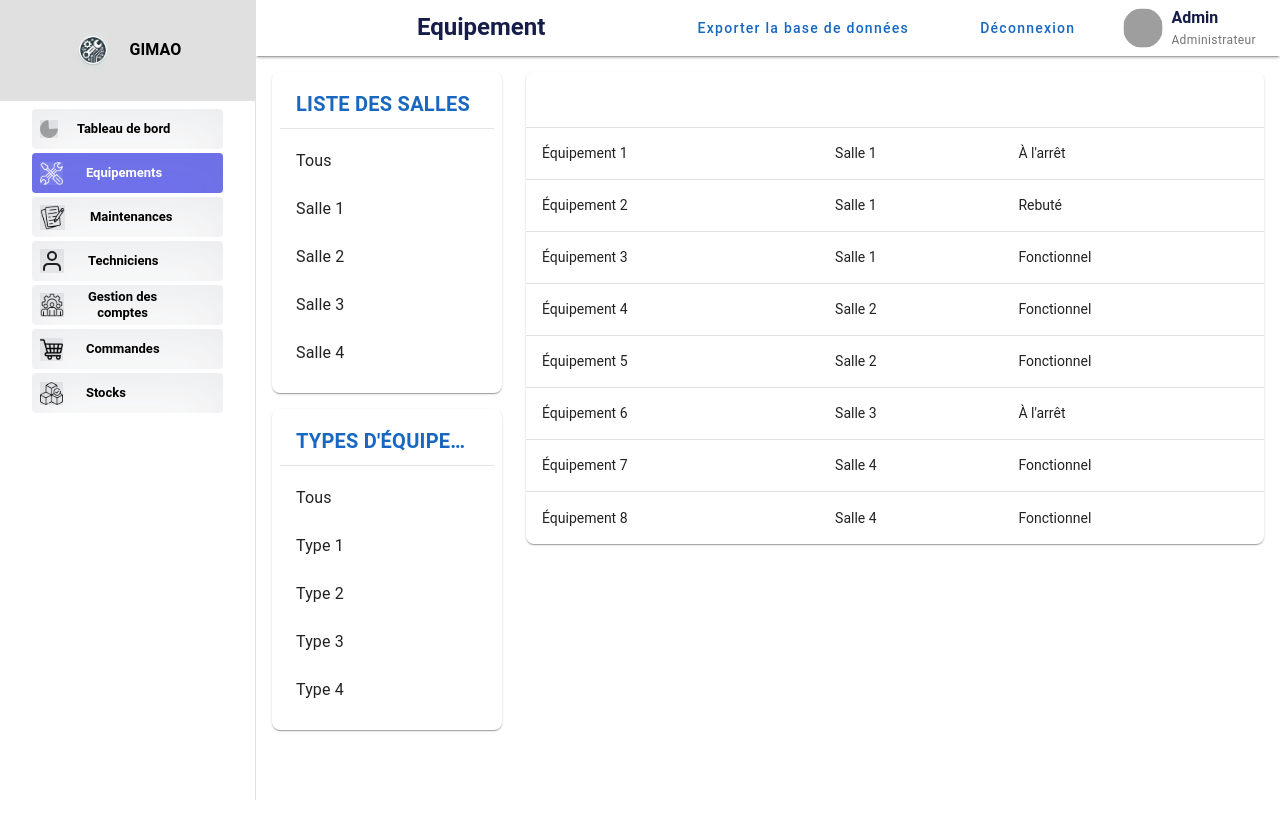
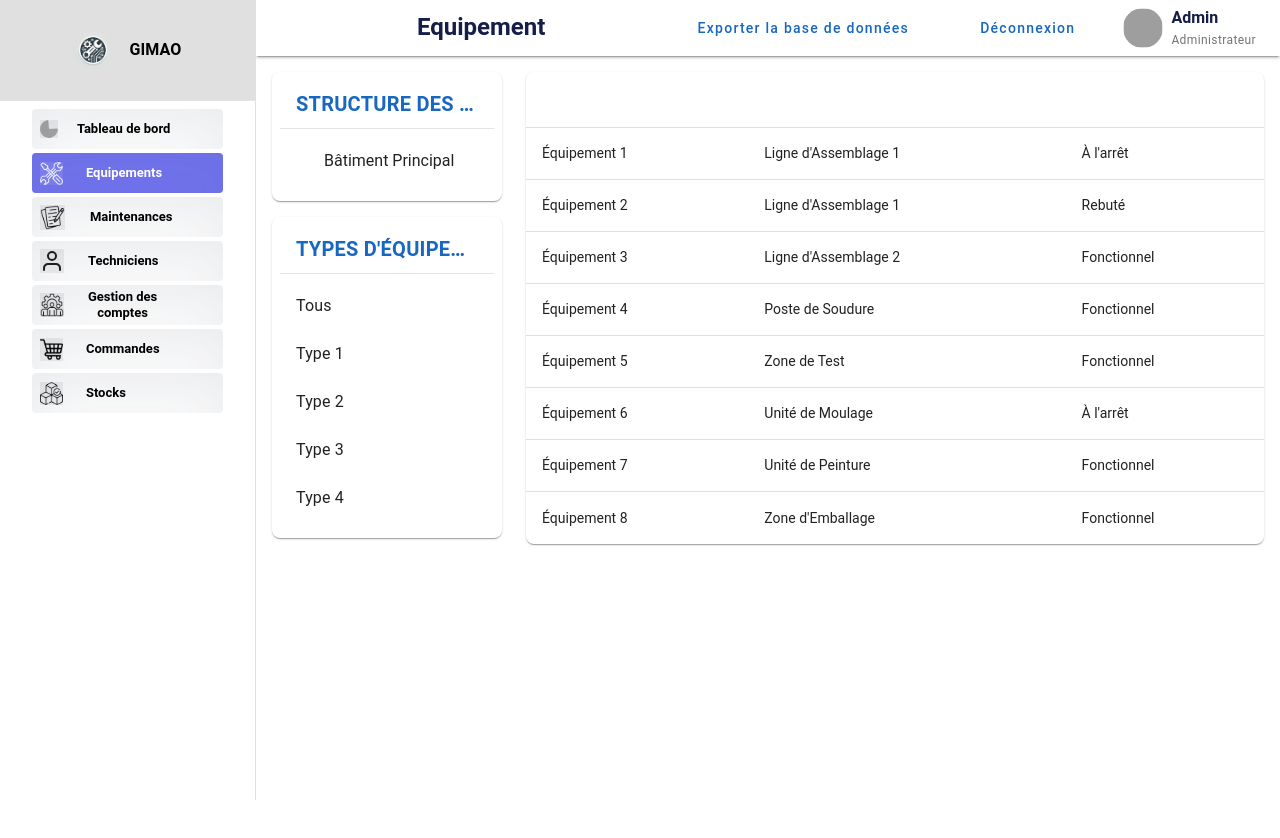
Before and after one commit to JDRSinclair/GIMAO, a Vue app in the folder frontend/: page /equipements in a window 1280 px wide. Shown: the top 838 px of the page. Built offline with nearby package versions, Linux system fonts and the light colour scheme; grey boxes are pictures that could not be loaded; the HTML template or start-up script is replaced by a standard one.

Commit message:
Ajout du système d'exploration de fichiers pour les valeurs de lieux dans la vue Équipement.

```diff
--- a/frontend/package.json
+++ b/frontend/package.json
@@ -7,11 +7,12 @@
     "serve": "vue-cli-service serve"
   },
   "dependencies": {
+    "@mdi/font": "^7.4.47",
     "@vue/cli-service": "^5.0.0",
     "axios": "^1.7.9",
     "vue": "^3.2.37",
     "vue-router": "^4.5.0",
-    "vuetify": "^3.0.0"
+    "vuetify": "^3.6.0"
   },
   "author": "",
   "license": "ISC"
--- /dev/null
+++ b/frontend/src/components/LieuxExplorer.vue
@@ -0,0 +1,73 @@
+<template>
+  <div>
+    <p v-if="!lieux || lieux.length === 0">Aucune donnée de localisation disponible.</p>
+    <v-treeview
+      v-else
+      :items="lieux"
+      item-key="id"
+      open-on-click
+      item-text="nomLieu"
+      rounded
+      hoverable
+      activatable
+      dense
+      @update:active="onSelect"
+    >
+      <template v-slot:prepend="{ item,open }">
+        {{item.nomLieu}}
+      </template>
+      <template v-slot:label="{ item }">
+      </template>
+
+    </v-treeview>
+  </div>
+</template>
+
+<script>
+import { VTreeview } from 'vuetify/labs/VTreeview';
+
+export default {
+  name: 'LieuxExplorer',
+  components: {
+    VTreeview
+  },
+  props: {
+    lieux: {
+      required: true
+    }
+  },
+  methods: {
+    onSelect(items) {
+      console.log('Item sélectionné:', items);
+      if (items.length > 0) {
+        const selectedItem = this.findItem(this.lieux, items[0]);
+        if (selectedItem) {
+          console.log('Item trouvé:', selectedItem);
+          this.$emit('select-lieu', selectedItem);
+        }
+      }
+    },
+    findItem(items, id) {
+      for (const item of items) {
+        if (item.id === id) {
+          return item;
+        }
+        if (item.children) {
+          const found = this.findItem(item.children, id);
+          if (found) {
+            return found;
+          }
+        }
+      }
+      return null;
+    }
+  }
+}
+</script>
+
+<style scoped>
+.text-caption {
+  color: #666;
+  font-size: 0.75rem;
+}
+</style>
--- a/frontend/src/main.js
+++ b/frontend/src/main.js
@@ -19,5 +19,9 @@ app.use(router);
 // Utilisez Vuetify
 app.use(vuetify);
 
+// Fournir Vuetify à l'application
+app.provide('vuetify', vuetify);
+
+
 // Montez l'application
 app.mount('#app');
--- a/frontend/src/views/Equipements/Equipements.vue
+++ b/frontend/src/views/Equipements/Equipements.vue
@@ -1,23 +1,14 @@
 <template>
   <v-app>
-
-    <!-- Contenu principal -->
     <v-main>
       <v-container>
-        <!-- Filtres et tableau -->
         <v-row>
-        <!-- Colonne contenant Liste des salles et Types d'équipements -->
-        <v-col cols="3"> <!-- Réduit la largeur à 3/12 -->
+          <v-col cols="3">
             <v-card elevation="1" class="rounded-lg pa-2 mb-4">
-            <v-card-title class="font-weight-bold text-uppercase text-primary">Liste des salles</v-card-title>
+              <v-card-title class="font-weight-bold text-uppercase text-primary">Structure des lieux</v-card-title>
               <v-divider></v-divider>
-            <v-list dense>
-              <v-list-item v-for="(salle, index) in salles" :key="index" link>
-                <v-list-item-title>{{ salle }}</v-list-item-title>
-              </v-list-item>
-            </v-list>
+              <LieuxExplorer :lieux="lieux" @select-lieu="handleLieuSelected" />
             </v-card>
-
             <v-card elevation="1" class="rounded-lg pa-2">
               <v-card-title class="font-weight-bold text-uppercase text-primary">Types d'équipements</v-card-title>
               <v-divider></v-divider>
@@ -28,12 +19,10 @@
               </v-list>
             </v-card>
           </v-col>
-
-        <!-- Tableau des équipements -->
-        <v-col cols="9"> <!-- Augmente la largeur à 9/12 -->
+          <v-col cols="9">
             <v-data-table
               :headers="headers"
-            :items="equipements"
+              :items="filteredEquipements"
               item-value="name"
               class="elevation-1 rounded-lg"
               hide-default-footer
@@ -46,72 +35,86 @@
 </template>
 
 <script>
-import NavigationDrawer from '@/components/BarreNavigation.vue'; // Assurez-vous que le chemin est correct
+import { ref, computed } from 'vue';
+import NavigationDrawer from '@/components/BarreNavigation.vue';
 import TopNavBar from "@/components/TopNavBar.vue";
-import '@/assets/css/global.css'; // Importation du fichier CSS global
+import LieuxExplorer from '@/components/LieuxExplorer.vue';
+import '@/assets/css/global.css';
 
 export default {
   name: 'Equipements',
   components: {
     NavigationDrawer,
     TopNavBar,
+    LieuxExplorer,
   },
+  setup() {
+    const typesEquipements = ref(["Tous", "Type 1", "Type 2", "Type 3", "Type 4"]);
+    const headers = ref([
+      { text: "Équipement", value: "equipement", align: "start" },
+      { text: "Lieu", value: "lieu" },
+      { text: "État", value: "etat" },
+    ]);
+    const equipements = ref([
+      { equipement: "Équipement 1", lieu: "Ligne d'Assemblage 1", etat: "À l'arrêt" },
+      { equipement: "Équipement 2", lieu: "Ligne d'Assemblage 1", etat: "Rebuté" },
+      { equipement: "Équipement 3", lieu: "Ligne d'Assemblage 2", etat: "Fonctionnel" },
+      { equipement: "Équipement 4", lieu: "Poste de Soudure", etat: "Fonctionnel" },
+      { equipement: "Équipement 5", lieu: "Zone de Test", etat: "Fonctionnel" },
+      { equipement: "Équipement 6", lieu: "Unité de Moulage", etat: "À l'arrêt" },
+      { equipement: "Équipement 7", lieu: "Unité de Peinture", etat: "Fonctionnel" },
+      { equipement: "Équipement 8", lieu: "Zone d'Emballage", etat: "Fonctionnel" },
+    ]);
+    const lieux = ref([
+      {
+        id: 1,
+        nomLieu: 'Bâtiment Principal',
+        children: [
+          {
+            id: 5,
+            nomLieu: 'Zone de Production A',
+            children: [
+              { id: 9, nomLieu: 'Ligne d\'Assemblage 1' },
+              { id: 10, nomLieu: 'Ligne d\'Assemblage 2' },
+              { id: 11, nomLieu: 'Poste de Soudure' },
+              { id: 12, nomLieu: 'Zone de Test' },
+            ]
+          },
+          {
+            id: 6,
+            nomLieu: 'Zone de Production B',
+            children: [
+              { id: 13, nomLieu: 'Unité de Moulage' },
+              { id: 14, nomLieu: 'Unité de Peinture' },
+              { id: 15, nomLieu: 'Zone d\'Emballage' },
+            ]
+          },
+          { id: 7, nomLieu: 'Atelier de Maintenance' },
+          { id: 8, nomLieu: 'Salle de Contrôle Qualité' },
+        ]
+      },
+    ]);
+    const selectedLieu = ref(null);
 
-  data() {
+    const filteredEquipements = computed(() => {
+      if (!selectedLieu.value) {
+        return equipements.value;
+      }
+      return equipements.value.filter(e => e.lieu === selectedLieu.value);
+    });
+    const handleLieuSelected = (lieu) => {
+      selectedLieu.value = lieu.nomLieu;
+    };
+
     return {
-      menuItems: [
-        { name: 'Tableau de bord', icon: require('@/assets/images/Graphe.svg') },
-        { name: 'Equipements', icon: require('@/assets/images/Outils.svg') },
-        { name: 'Maintenances', icon: require('@/assets/images/Maintenance.svg') },
-        { name: 'Techniciens', icon: require('@/assets/images/Techniciens.svg') },
-      ],
-      salles: ["Tous", "Salle 1", "Salle 2", "Salle 3", "Salle 4"],
-      typesEquipements: ["Tous", "Type 1", "Type 2", "Type 3", "Type 4"],
-      headers: [
-        { text: "Équipement", value: "equipement", align: "start" },
-        { text: "Salle", value: "salle" },
-        { text: "État", value: "etat" },
-      ],
-      equipements: [
-        { equipement: "Équipement 1", salle: "Salle 1", etat: "À l'arrêt" },
-        { equipement: "Équipement 2", salle: "Salle 1", etat: "Rebuté" },
-        { equipement: "Équipement 3", salle: "Salle 1", etat: "Fonctionnel" },
-        { equipement: "Équipement 4", salle: "Salle 2", etat: "Fonctionnel" },
-        { equipement: "Équipement 5", salle: "Salle 2", etat: "Fonctionnel" },
-        { equipement: "Équipement 6", salle: "Salle 3", etat: "À l'arrêt" },
-        { equipement: "Équipement 7", salle: "Salle 4", etat: "Fonctionnel" },
-        { equipement: "Équipement 8", salle: "Salle 4", etat: "Fonctionnel" },
-      ],
+      typesEquipements,
+      headers,
+      equipements,
+      lieux,
+      selectedLieu,
+      handleLieuSelected,
+      filteredEquipements
     };
-  },
-  methods: {
-    handleItemSelected(item) {
-      console.log('Selected item:', item);
-    },
-  },
+  }
 };
 </script>
-
-
-<style scoped>
-.text-primary {
-  color: #05004E;
-}
-
-.text-dark {
-  color: #3C3C3C;
-}
-
-.v-card {
-  background-color: #FFFFFF;
-}
-
-.v-btn {
-  background-color: #F1F5FF;
-  border-radius: 50%;
-}
-
-h1 {
-  color: #05004E;
-}
-</style>
```
Also changed, not shown: frontend/src/plugins/vuetify.js (+17 -4 lines), 1 other file (tests, documents, lock files or other folders). Lines whose indentation alone changed are shown as unchanged.
